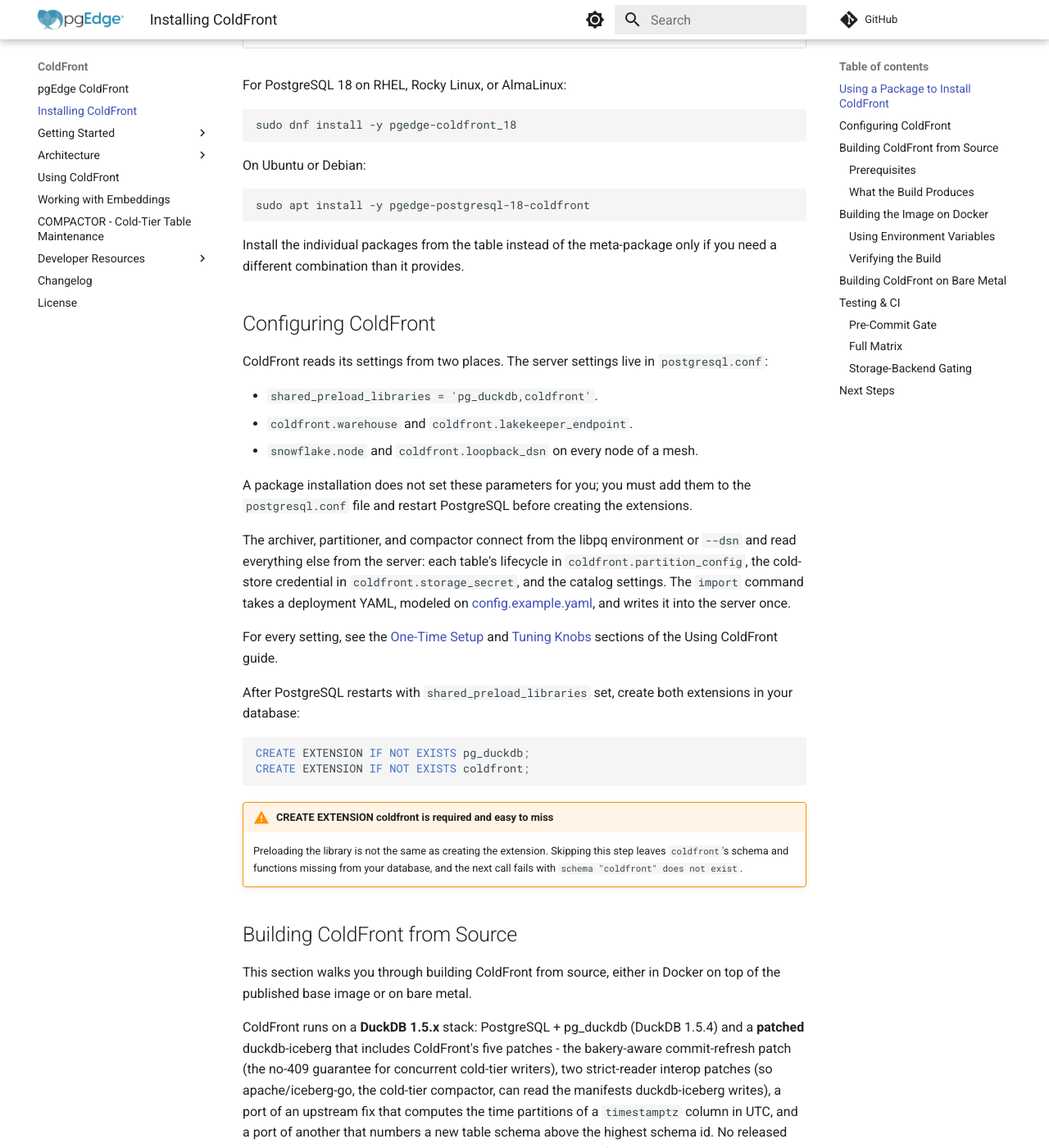
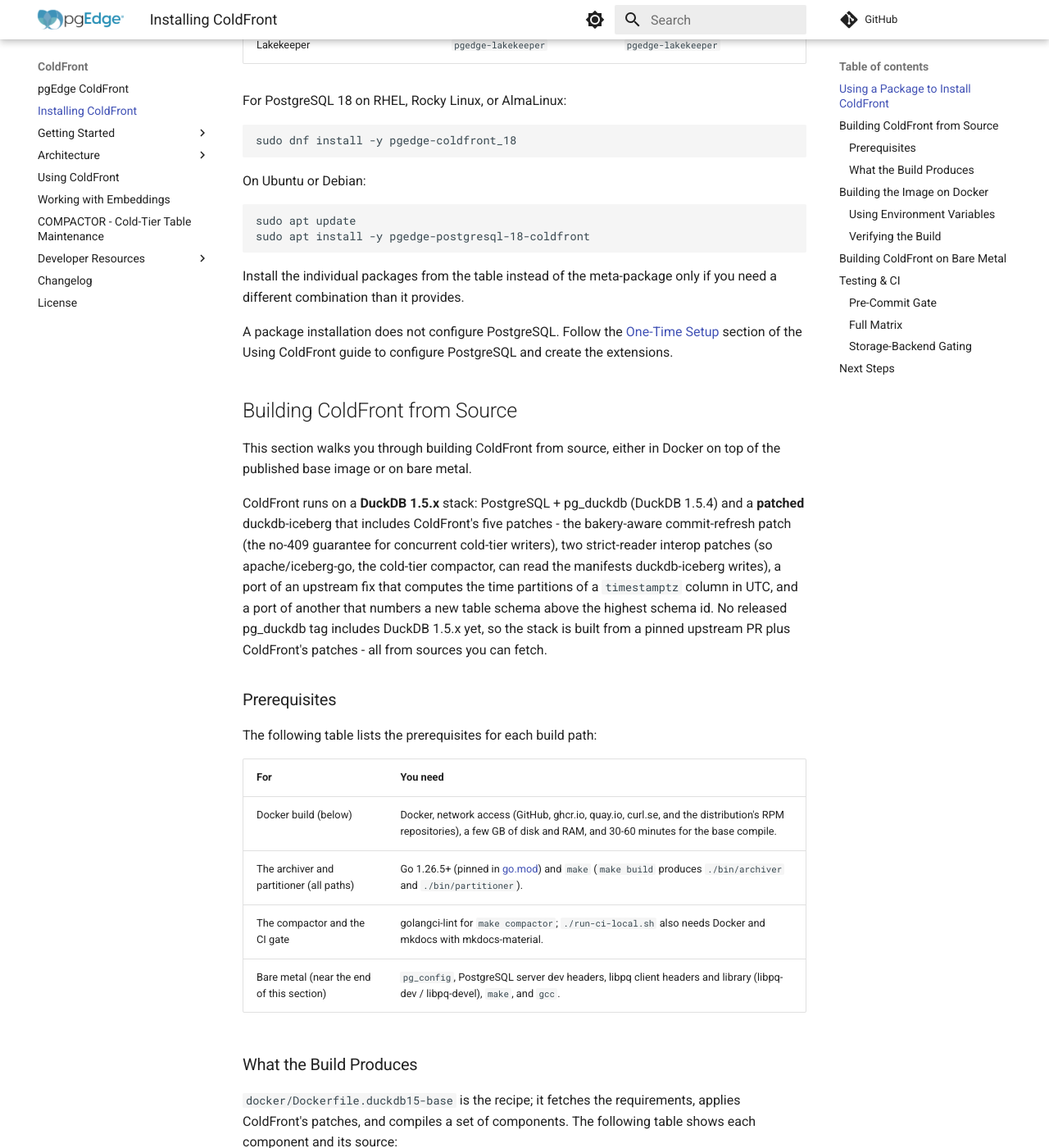
Before and after one commit to pgEdge/coldfront, an MkDocs documentation site: the page built from docs/installation.md, in a window 1280 px wide and 1400 px high, scrolled down 1426 px. Shown: the whole window at 82% size. Built offline with MkDocs 1.6.1 and Material for MkDocs 9.7.7, drawn with Linux system fonts in a browser that asks for light colours; comment, search, counter and statistics services are not loaded; some of the changed text lies outside the part shown.

Commit message:
docs: fix Debian install commands, link to shared setup guidance, and align the object store guide title

````diff
--- a/docs/installation.md
+++ b/docs/installation.md
@@ -46,8 +46,9 @@ sudo apt-get install -y curl gnupg2 lsb-release
 Then add the repository:
 
 ```bash
-sudo curl -sSL https://apt.pgedge.com/repodeb/pgedge-release_latest_all.deb -o /tmp/pgedge-release.deb
-sudo dpkg -i /tmp/pgedge-release.deb && rm -f /tmp/pgedge-release.deb || true
+sudo curl -sSL https://apt.pgedge.com/repodeb/pgedge-release_latest_all.deb -o /tmp/pgedge-release.deb && \
+  sudo dpkg -i /tmp/pgedge-release.deb && \
+  sudo rm -f /tmp/pgedge-release.deb
 ```
 
 With the repository in place, install the meta-package for your PostgreSQL
@@ -72,50 +73,16 @@ sudo dnf install -y pgedge-coldfront_18
 On Ubuntu or Debian:
 
 ```bash
+sudo apt update
 sudo apt install -y pgedge-postgresql-18-coldfront
 ```
 
 Install the individual packages from the table instead of the meta-package
 only if you need a different combination than it provides.
 
-## Configuring ColdFront
-
-ColdFront reads its settings from two places. The server settings live in
-`postgresql.conf`:
-
-- `shared_preload_libraries = 'pg_duckdb,coldfront'`.
-- `coldfront.warehouse` and `coldfront.lakekeeper_endpoint`.
-- `snowflake.node` and `coldfront.loopback_dsn` on every node of a mesh.
-
-A package installation does not set these parameters for you; you must add
-them to the `postgresql.conf` file and restart PostgreSQL before creating
-the extensions.
-
-The archiver, partitioner, and compactor connect from the libpq environment
-or `--dsn` and read everything else from the server: each table's lifecycle
-in `coldfront.partition_config`, the cold-store credential in
-`coldfront.storage_secret`, and the catalog settings. The `import`
-command takes a deployment YAML, modeled on
-[config.example.yaml](https://github.com/pgEdge/ColdFront/blob/main/config.example.yaml),
-and writes it into the server once.
-
-For every setting, see the [One-Time Setup](usage.md#one-time-setup) and
-[Tuning Knobs](usage.md#tuning-knobs) sections of the Using ColdFront guide.
-
-After PostgreSQL restarts with `shared_preload_libraries` set, create both
-extensions in your database:
-
-```sql
-CREATE EXTENSION IF NOT EXISTS pg_duckdb;
-CREATE EXTENSION IF NOT EXISTS coldfront;
-```
-
-!!! warning "CREATE EXTENSION coldfront is required and easy to miss"
-
-    Preloading the library is not the same as creating the extension.
-    Skipping this step leaves `coldfront`'s schema and functions missing from
-    your database, and the next call fails with
-    `schema "coldfront" does not exist`.
+A package installation does not configure PostgreSQL. Follow the
+[One-Time Setup](usage.md#one-time-setup) section of the Using ColdFront guide
+to configure PostgreSQL and create the extensions.
 
 ## Building ColdFront from Source
 
````
Also changed, not shown: README.md (+1 -1 lines).
